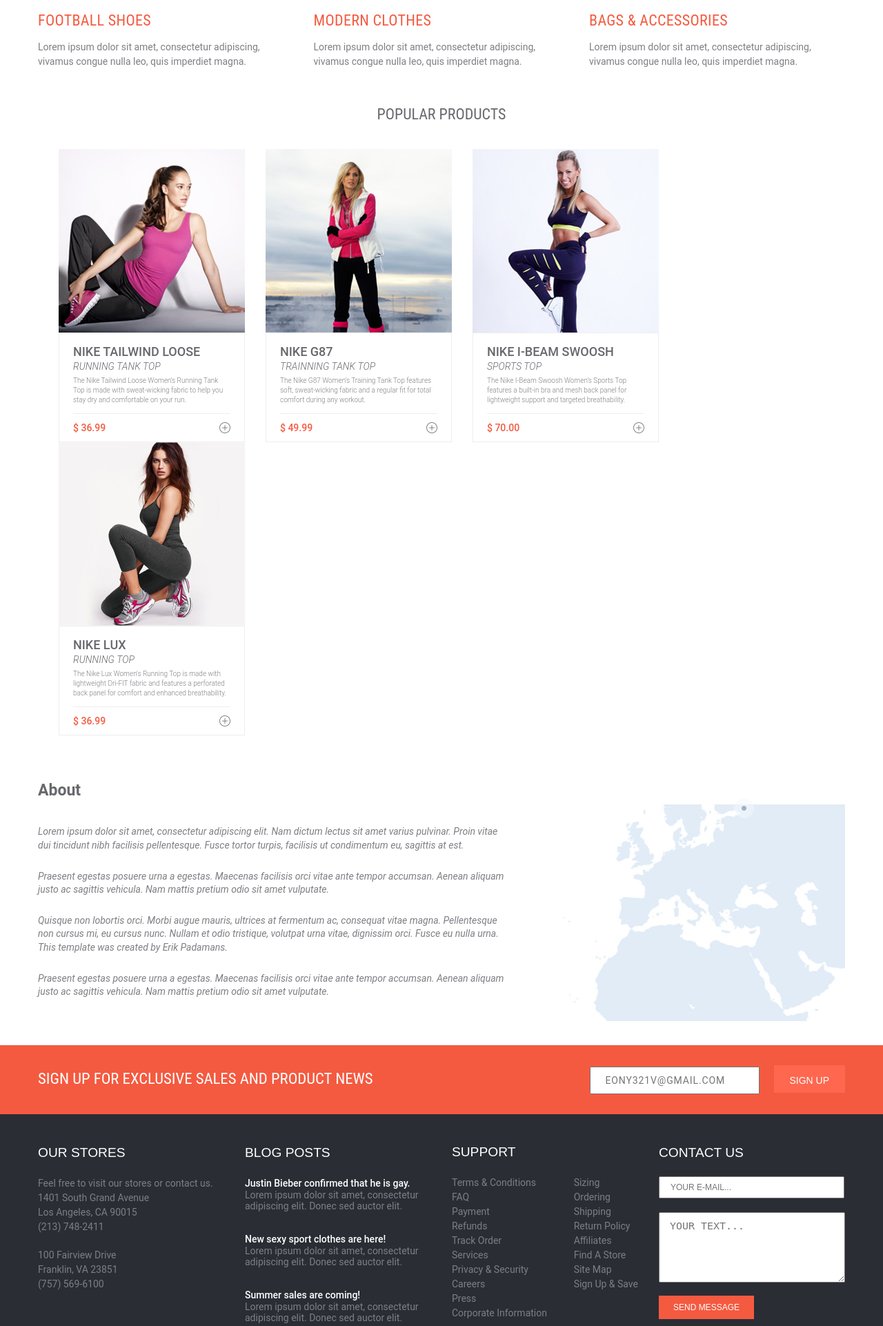
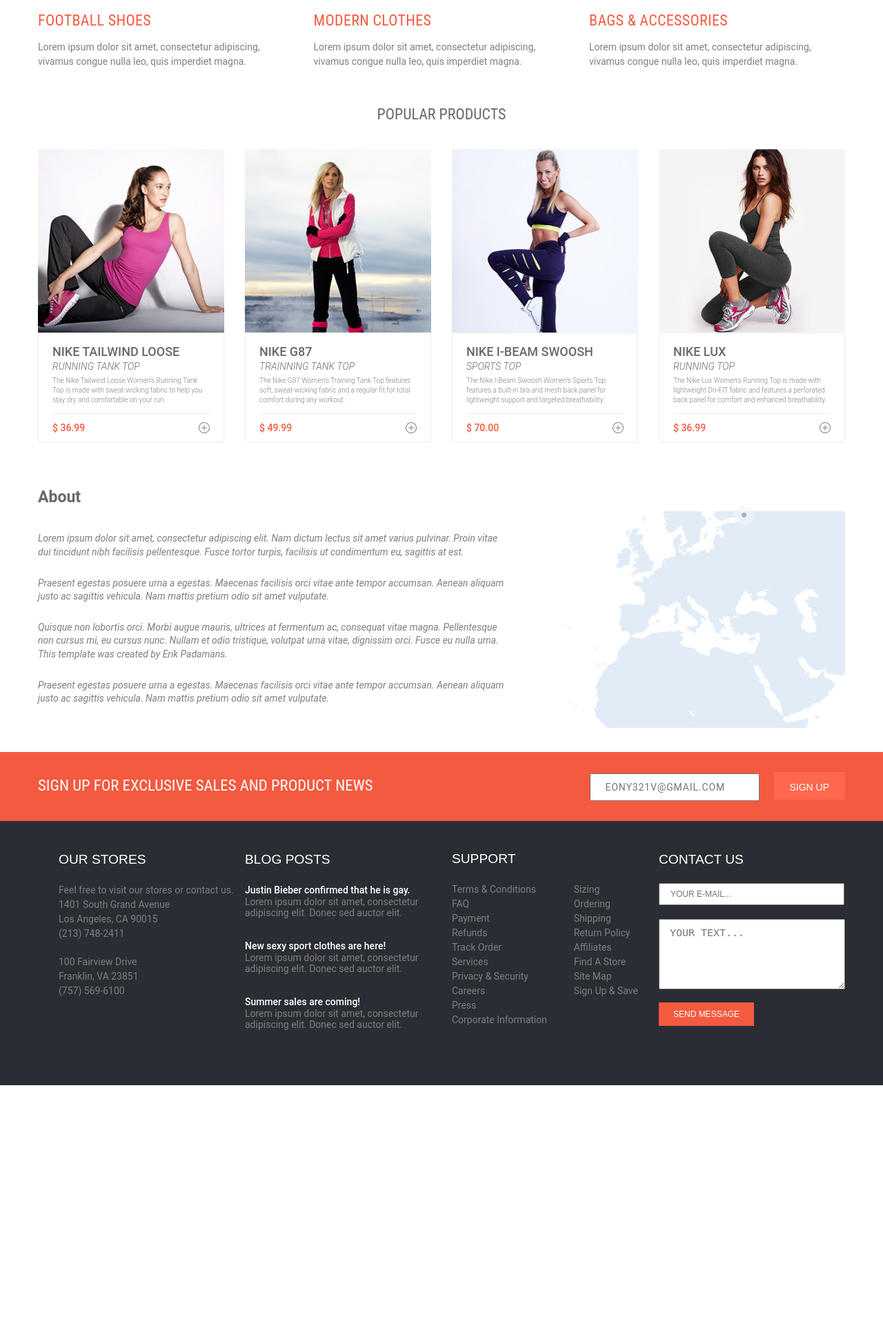
Before and after one commit to akai2211/g-laptev.github.io, a PHP site: page / in a window 1280 px wide. Shown: the part 1072-2994 px from the top of the page at 69% size. After the commit the page ends 2645 px from the top, so only its background shows below. Run offline with PHP 8.4, Linux system fonts and the light colour scheme.

Commit message:
Исправил ошибку
Исправил ошибку с .product поставил nth-child(2) и продукты встали в ряд

```diff
--- a/Biruang/css/main.css
+++ b/Biruang/css/main.css
@@ -250,12 +250,8 @@
 	width: 23.077%;
 }
 
-.product:first-child {
+.product:nth-child(2) {
 	margin-left: 0;
-}
-
-.pr1 {
-//	margin-left: 0;
 }
 
 .product img {
```
